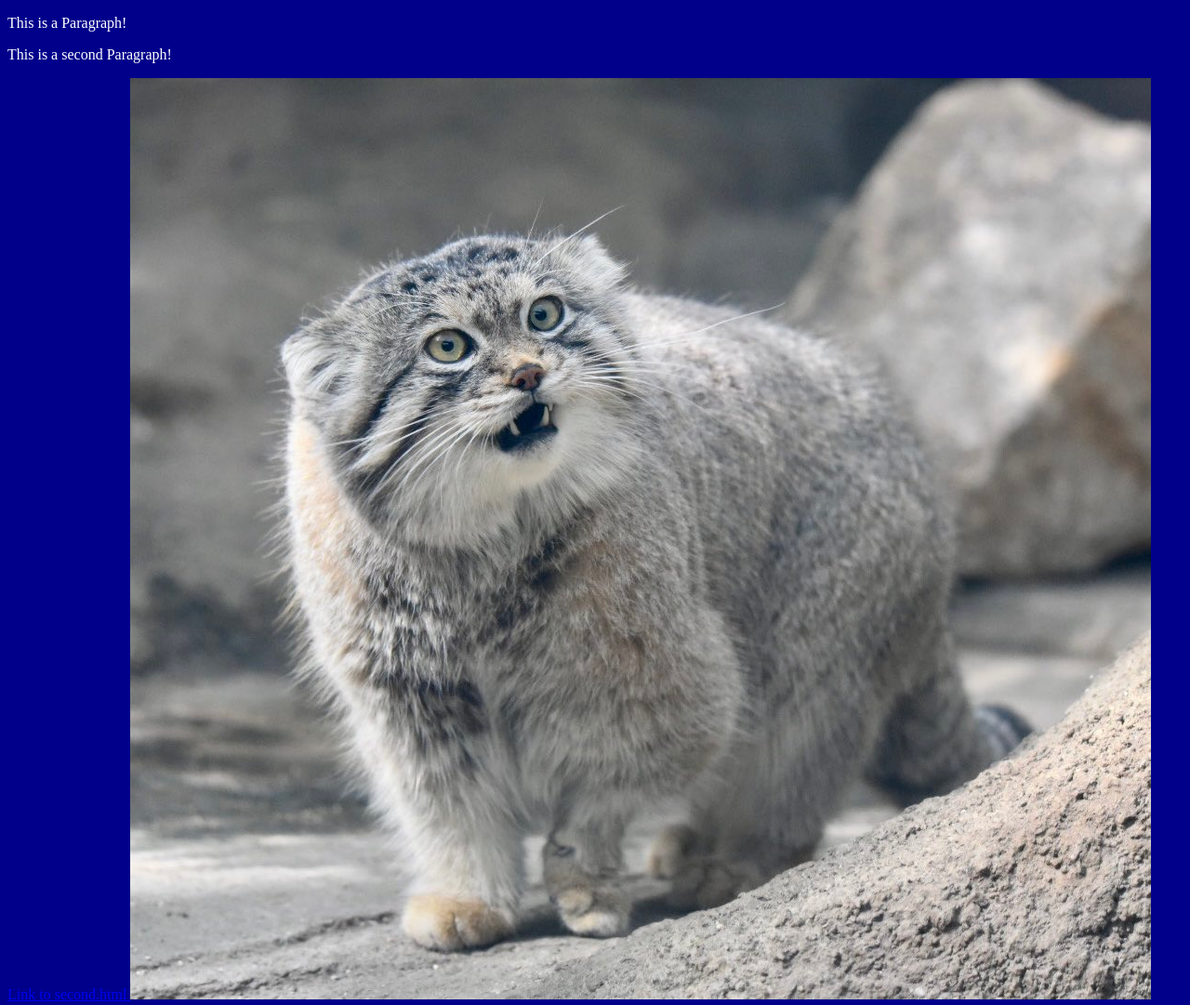
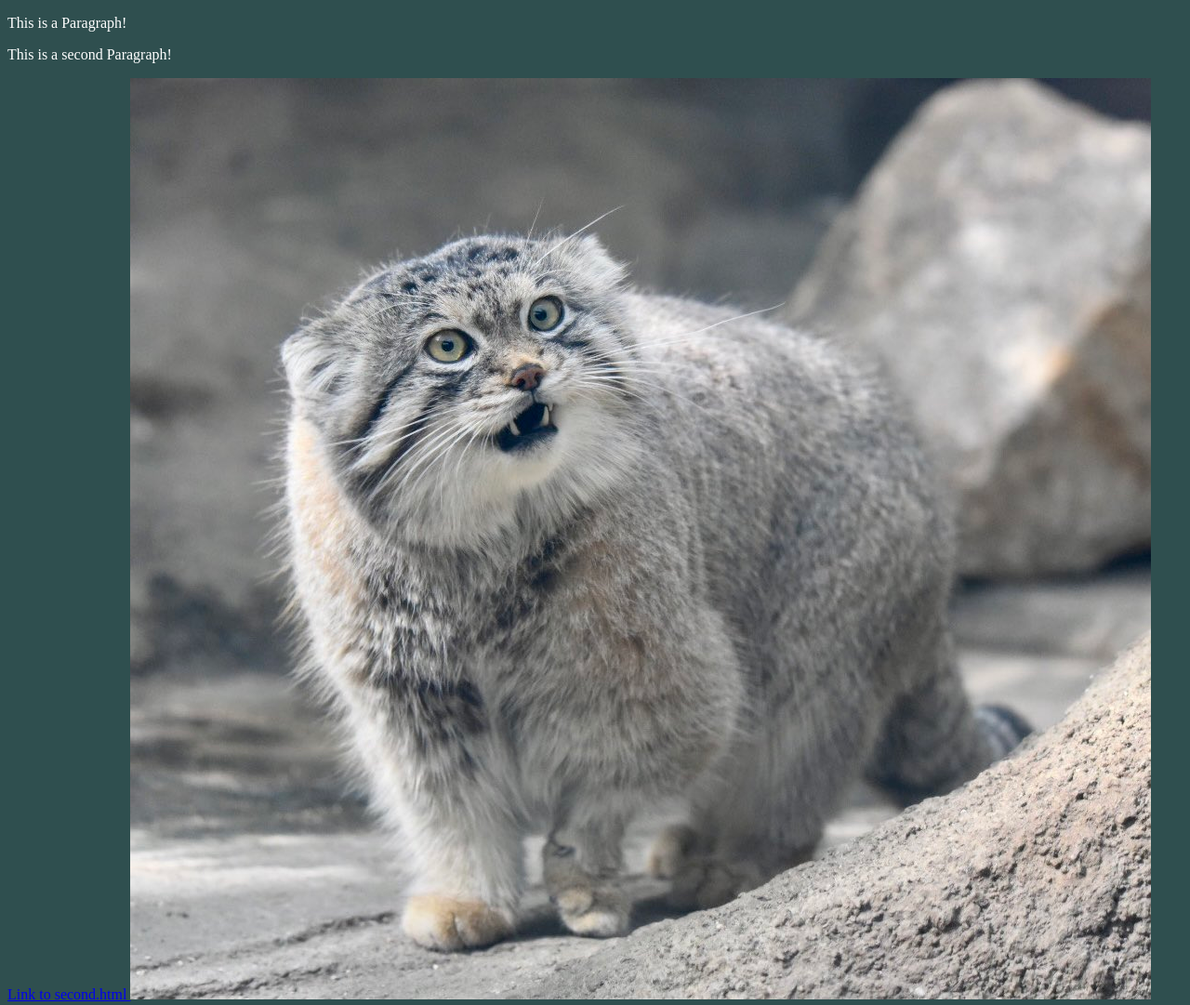
Before and after one commit to freakyAion/GitTask, a plain HTML site: page index.html in a window 1280 px wide. Shown: the whole page at 93% size. Drawn offline with Linux system fonts and the light colour scheme.

Commit message:
adjusting background colour for better <a> visibility

```diff
--- a/styles.css
+++ b/styles.css
@@ -1,5 +1,5 @@
 html{
-    background-color: darkblue;
+    background-color: darkslategray;
     color: white;
 }
 
```
